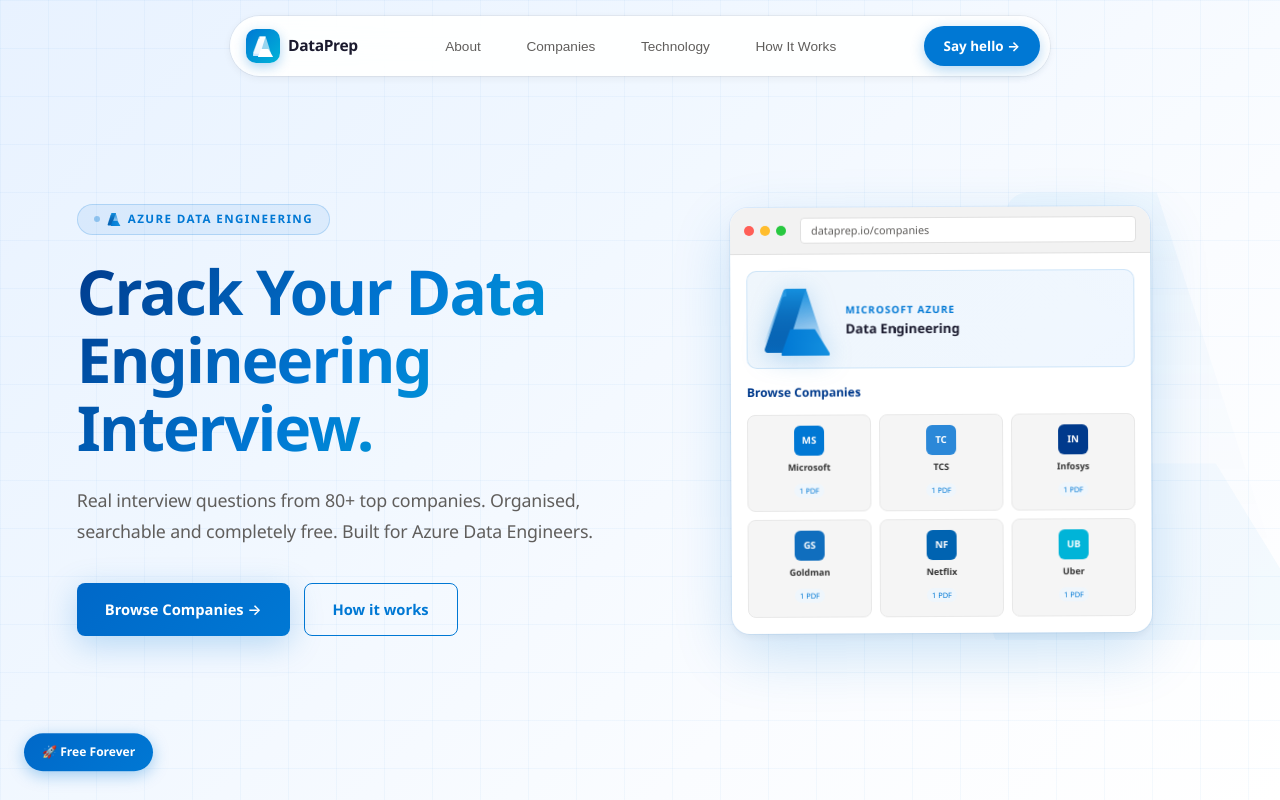
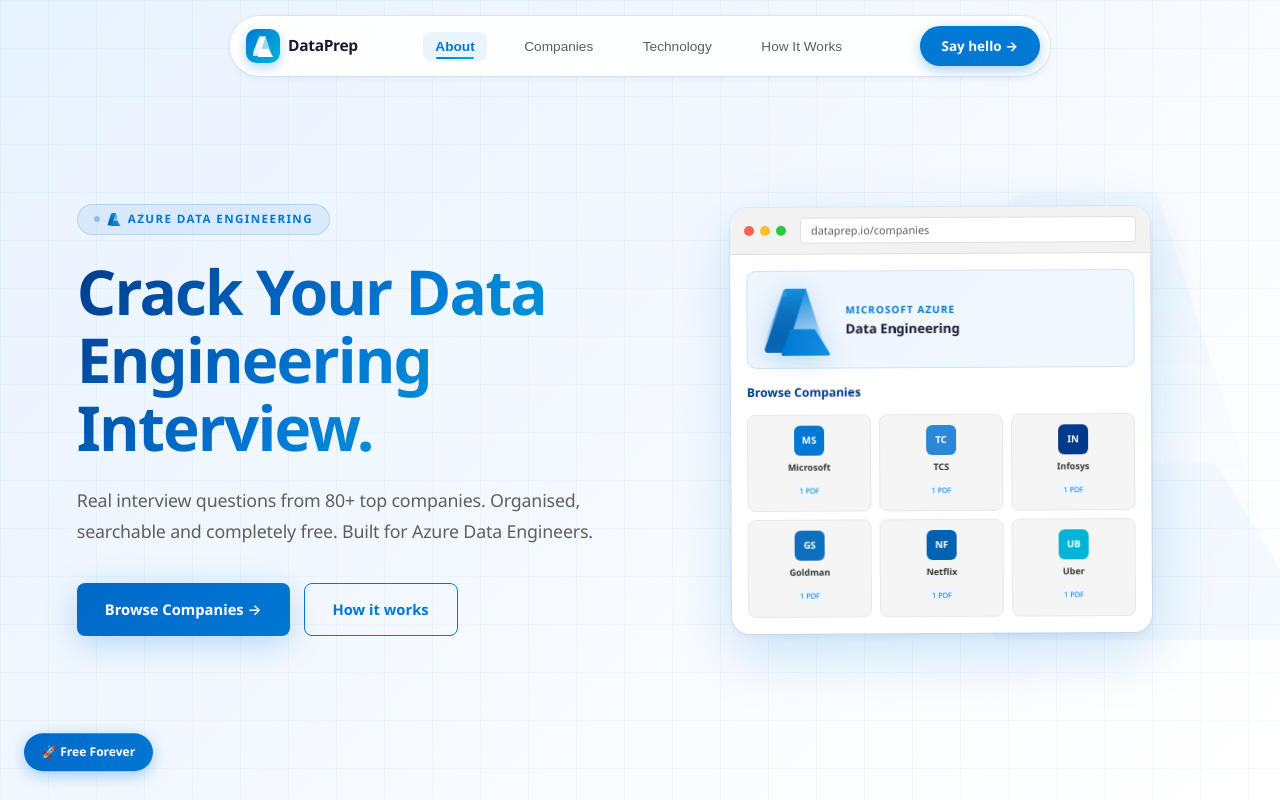
Before and after one commit to asjadbaig-boop/dataprep, a React (Vite) app: page / in a window 1280 px wide. Shown: the top 800 px of the page. Built offline with nearby package versions, Linux system fonts and the light colour scheme.

Commit message:
updated cta to help

```diff
--- a/src/components/Navbar.jsx
+++ b/src/components/Navbar.jsx
@@ -6,6 +6,7 @@
 const Navbar = () => {
   const [isOpen, setIsOpen] = useState(false)
   const [scrolled, setScrolled] = useState(false)
+  const [activeSection, setActiveSection] = useState("")
 
   const toggleMenu = () => setIsOpen(!isOpen)
 
@@ -28,6 +29,23 @@
     return () => document.removeEventListener("keydown", handleKey)
   }, [isOpen])
 
+  useEffect(() => {
+    const sectionIds = ["mission", "companies", "tech", "how"]
+    const observer = new IntersectionObserver(
+      (entries) => {
+        entries.forEach(entry => {
+          if (entry.isIntersecting) setActiveSection(entry.target.id)
+        })
+      },
+      { threshold: 0.4 }
+    )
+    sectionIds.forEach(id => {
+      const el = document.getElementById(id)
+      if (el) observer.observe(el)
+    })
+    return () => observer.disconnect()
+  }, [])
+
   const navLinks = [
     { label: "About",        id: "mission" },
     { label: "Companies",    id: "companies" },
@@ -44,20 +62,21 @@
     <div className="navbar-wrapper">
       <motion.div
         className={`navbar-pill ${scrolled ? "scrolled" : ""}`}
-        initial={{ y: -80, opacity: 0 }}
-        animate={{ y: 0, opacity: 1 }}
+        initial={{ y: -100, opacity: 0, scale: 0.9 }}
+        animate={{ y: 0, opacity: 1, scale: 1 }}
         transition={{
           type: "spring",
-          damping: 20,
-          stiffness: 200,
-          delay: 0.1
+          damping: 18,
+          stiffness: 180,
+          delay: 0.15
         }}
       >
         {/* LOGO */}
         <motion.div
           className="navbar-logo"
-          whileHover={{ scale: 1.05 }}
-          transition={{ type: "spring", stiffness: 400 }}
+          whileHover={{ scale: 1.08, rotate: -4 }}
+          whileTap={{ scale: 0.94 }}
+          transition={{ type: "spring", stiffness: 500, damping: 15 }}
         >
           <div className="navbar-logo-icon">
             <svg viewBox="0 0 96 96" xmlns="http://www.w3.org/2000/svg" width="22" height="22">
@@ -89,13 +108,13 @@
           {navLinks.map((link, i) => (
             <motion.button
               key={link.label}
-              className="navbar-link"
+              className={`navbar-link ${activeSection === link.id ? "navbar-link-active" : ""}`}
               onClick={() => handleNavClick(link.id)}
               initial={{ opacity: 0, y: -10 }}
               animate={{ opacity: 1, y: 0 }}
               transition={{ delay: i * 0.08 + 0.2 }}
-              whileHover={{ scale: 1.05 }}
-              whileTap={{ scale: 0.97 }}
+              whileHover={{ y: -2 }}
+              whileTap={{ y: 0, scale: 0.95 }}
             >
               {link.label}
             </motion.button>
@@ -111,8 +130,8 @@
           initial={{ opacity: 0, x: 20 }}
           animate={{ opacity: 1, x: 0 }}
           transition={{ delay: 0.4, type: "spring", stiffness: 200 }}
-          whileHover={{ scale: 1.06 }}
-          whileTap={{ scale: 0.96 }}
+          whileHover={{ scale: 1.07, y: -1 }}
+          whileTap={{ scale: 0.95, y: 0 }}
         >
           Say hello →
         </motion.a>
@@ -121,7 +140,9 @@
         <motion.button
           className="hamburger-btn"
           onClick={toggleMenu}
-          whileTap={{ scale: 0.9 }}
+          whileHover={{ scale: 1.1 }}
+          whileTap={{ scale: 0.85, rotate: 10 }}
+          transition={{ type: "spring", stiffness: 500, damping: 15 }}
           aria-label="Toggle menu"
           aria-expanded={isOpen}
         >
@@ -137,23 +158,25 @@
         {isOpen && (
           <motion.div
             className="mobile-menu-overlay"
-            initial={{ opacity: 0, x: "100%" }}
-            animate={{ opacity: 1, x: 0 }}
-            exit={{ opacity: 0, x: "100%" }}
+            initial={{ opacity: 0, x: "100%", scale: 0.96 }}
+            animate={{ opacity: 1, x: 0, scale: 1 }}
+            exit={{ opacity: 0, x: "100%", scale: 0.96 }}
             transition={{
               type: "spring",
-              damping: 28,
-              stiffness: 280
+              damping: 26,
+              stiffness: 260,
+              mass: 0.8
             }}
           >
             {/* Close button */}
             <motion.button
               className="mobile-menu-close"
               onClick={toggleMenu}
-              whileTap={{ scale: 0.9 }}
+              whileHover={{ scale: 1.12, rotate: 90 }}
+              whileTap={{ scale: 0.88 }}
+              transition={{ type: "spring", stiffness: 500, damping: 15 }}
               initial={{ opacity: 0 }}
               animate={{ opacity: 1 }}
-              transition={{ delay: 0.15 }}
             >
               <X size={24} color="#1A1A2E" />
             </motion.button>
@@ -185,7 +208,8 @@
                   animate={{ opacity: 1, x: 0 }}
                   exit={{ opacity: 0, x: 30 }}
                   transition={{ delay: i * 0.08 + 0.15 }}
-                  whileTap={{ scale: 0.97 }}
+                  whileHover={{ x: 5 }}
+                  whileTap={{ scale: 0.97, x: 2 }}
                 >
                   {link.label}
                   <span className="mobile-link-arrow">→</span>
@@ -196,14 +220,15 @@
             {/* Mobile CTA */}
             <motion.a
               href="https://www.linkedin.com/in/asjad-baig/"
-          target="_blank"
-          rel="noopener noreferrer"
+              target="_blank"
+              rel="noopener noreferrer"
               className="mobile-menu-cta"
               onClick={toggleMenu}
               initial={{ opacity: 0, y: 20 }}
               animate={{ opacity: 1, y: 0 }}
               exit={{ opacity: 0, y: 20 }}
               transition={{ delay: 0.42 }}
+              whileHover={{ scale: 1.03, y: -2 }}
               whileTap={{ scale: 0.97 }}
             >
               Say hello →
--- a/src/styles/navbar.css
+++ b/src/styles/navbar.css
@@ -28,7 +28,11 @@
     0 2px 8px rgba(0, 0, 0, 0.06),
     0 0 0 1px rgba(0, 0, 0, 0.05);
   pointer-events: all;
-  transition: box-shadow 0.3s ease, background 0.3s ease;
+  transition:
+    box-shadow 0.35s ease,
+    background 0.35s ease,
+    padding 0.35s ease,
+    max-width 0.35s ease;
 }
 
 .navbar-pill.scrolled {
@@ -36,6 +40,9 @@
   box-shadow:
     0 4px 24px rgba(0, 0, 0, 0.10),
     0 0 0 1px rgba(0, 0, 0, 0.06);
+  padding: 8px 8px 8px 14px;
+  max-width: 780px;
+  transition: all 0.35s cubic-bezier(0.4, 0, 0.2, 1);
 }
 
 /* ── LOGO ────────────────────────────── */
@@ -61,6 +68,11 @@
   justify-content: center;
   flex-shrink: 0;
   box-shadow: 0 4px 12px rgba(0,120,212,0.3);
+  transition: box-shadow 0.25s ease;
+}
+
+.navbar-logo:hover .navbar-logo-icon {
+  box-shadow: 0 6px 24px rgba(0,120,212,0.5);
 }
 
 .navbar-logo-text {
@@ -84,17 +96,47 @@
   font-weight: 500;
   color: #605E5C;
   cursor: pointer;
-  padding: 6px 10px;
-  border-radius: 6px;
-  transition: color 0.15s ease, background 0.15s ease;
+  padding: 7px 12px;
+  border-radius: 8px;
+  transition: color 0.2s ease, background 0.2s ease;
   white-space: nowrap;
   -webkit-tap-highlight-color: transparent;
   user-select: none;
+  position: relative;
+}
+
+/* Animated underline */
+.navbar-link::after {
+  content: '';
+  position: absolute;
+  bottom: 2px;
+  left: 50%;
+  transform: translateX(-50%);
+  width: 0;
+  height: 2px;
+  background: linear-gradient(90deg, #0078D4, #00B4D8);
+  border-radius: 99px;
+  transition: width 0.25s cubic-bezier(0.34, 1.56, 0.64, 1);
 }
 
 .navbar-link:hover {
   color: #0078D4;
-  background: rgba(0,120,212,0.06);
+  background: rgba(0,120,212,0.07);
+}
+
+.navbar-link:hover::after {
+  width: 60%;
+}
+
+/* Active section highlight */
+.navbar-link-active {
+  color: #0078D4;
+  background: rgba(0,120,212,0.08);
+  font-weight: 600;
+}
+
+.navbar-link-active::after {
+  width: 60%;
 }
 
 /* ── CTA BUTTON ──────────────────────── */
@@ -103,7 +145,7 @@
   color: white;
   border: none;
   border-radius: 999px;
-  padding: 9px 20px;
+  padding: 9px 22px;
   font-size: 0.87rem;
   font-weight: 700;
   cursor: pointer;
@@ -112,13 +154,40 @@
   flex-shrink: 0;
   display: inline-flex;
   align-items: center;
-  box-shadow: 0 4px 14px rgba(0,120,212,0.3);
+  gap: 5px;
+  box-shadow: 0 4px 14px rgba(0,120,212,0.35);
   -webkit-tap-highlight-color: transparent;
   user-select: none;
+  position: relative;
+  overflow: hidden;
+  transition: box-shadow 0.2s ease, background 0.2s ease;
+  animation: ctaPulse 2.5s ease 1.2s 2;
+}
+
+/* Shimmer sweep */
+.navbar-cta-btn::before {
+  content: '';
+  position: absolute;
+  top: 0; left: -100%;
+  width: 100%; height: 100%;
+  background: linear-gradient(90deg,
+    transparent, rgba(255,255,255,0.22), transparent);
+  transition: left 0.45s ease;
+}
+
+.navbar-cta-btn:hover::before {
+  left: 100%;
 }
 
 .navbar-cta-btn:hover {
   background: #106EBE;
+  box-shadow: 0 8px 28px rgba(0,120,212,0.45);
+}
+
+@keyframes ctaPulse {
+  0%   { box-shadow: 0 4px 14px rgba(0,120,212,0.35); }
+  50%  { box-shadow: 0 4px 28px rgba(0,120,212,0.6); }
+  100% { box-shadow: 0 4px 14px rgba(0,120,212,0.35); }
 }
 
 /* ── HAMBURGER ───────────────────────── */
@@ -127,11 +196,28 @@
   background: none;
   border: none;
   cursor: pointer;
-  padding: 6px;
-  border-radius: 8px;
+  padding: 7px;
+  border-radius: 10px;
   -webkit-tap-highlight-color: transparent;
   align-items: center;
   justify-content: center;
+  transition: background 0.2s ease;
+  position: relative;
+  overflow: hidden;
+}
+
+.hamburger-btn::before {
+  content: '';
+  position: absolute;
+  inset: 0;
+  background: rgba(0,120,212,0.08);
+  border-radius: 10px;
+  opacity: 0;
+  transition: opacity 0.2s ease;
+}
+
+.hamburger-btn:hover::before {
+  opacity: 1;
 }
 
 /* ── MOBILE OVERLAY ──────────────────── */
@@ -195,10 +281,21 @@
   user-select: none;
 }
 
+/* Arrow animation on mobile link hover */
 .mobile-link-arrow {
   font-size: 1rem;
   color: #0078D4;
-  opacity: 0.6;
+  opacity: 0.4;
+  transition:
+    transform 0.2s cubic-bezier(0.34, 1.56, 0.64, 1),
+    opacity 0.2s ease,
+    color 0.2s ease;
+}
+
+.mobile-menu-link:hover .mobile-link-arrow {
+  transform: translateX(5px);
+  opacity: 1;
+  color: #0078D4;
 }
 
 .mobile-menu-cta {
```
